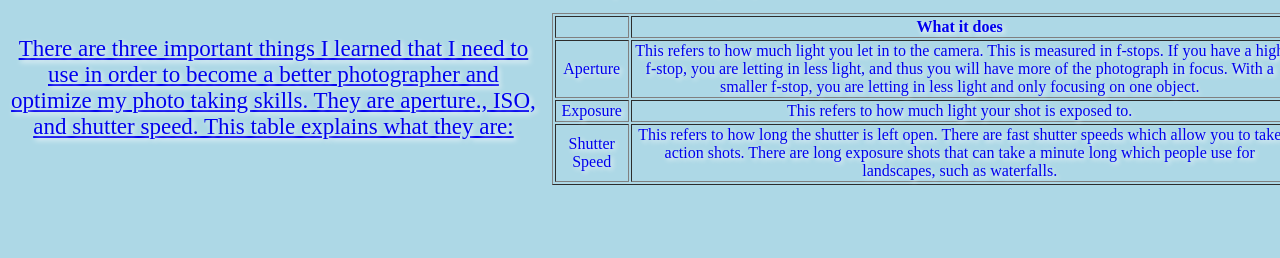
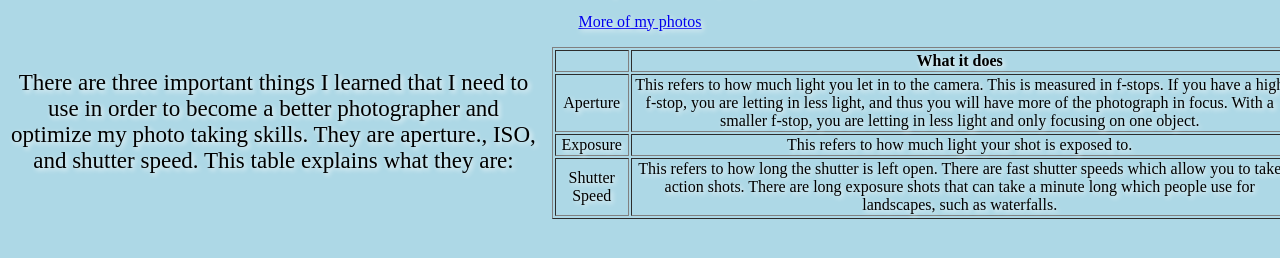
Before and after one commit to mkm61713/mkm61713.github.io, a plain HTML site: page index.html in a window 1280 px wide. Shown: the part 530-788 px from the top of the page. Drawn offline with Linux system fonts and the light colour scheme.

Commit message:
Update index.html

```diff
--- a/index.html
+++ b/index.html
@@ -68,7 +68,7 @@
 			<div class="bottom-right">Photo taken by me in Florida (2017)</div>
 			</div>
 
-			<p><a href="https://www.instagram.com/maryyk8/">
+			<p> <a href="https://www.instagram.com/maryyk8/">More of my photos</a> </p>
 
 			<div class ="ugh">
 			<p>There are three important things I learned that
```
